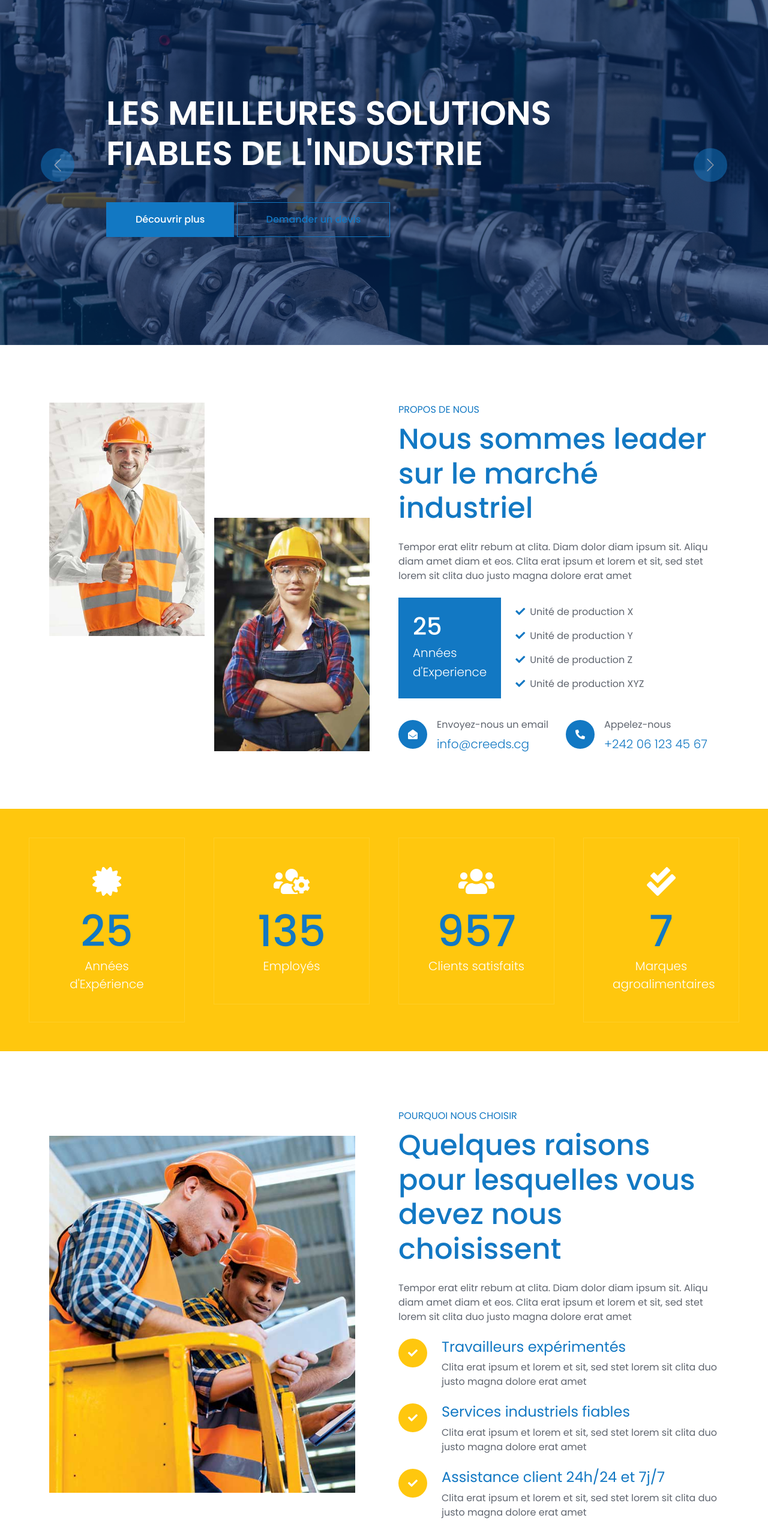
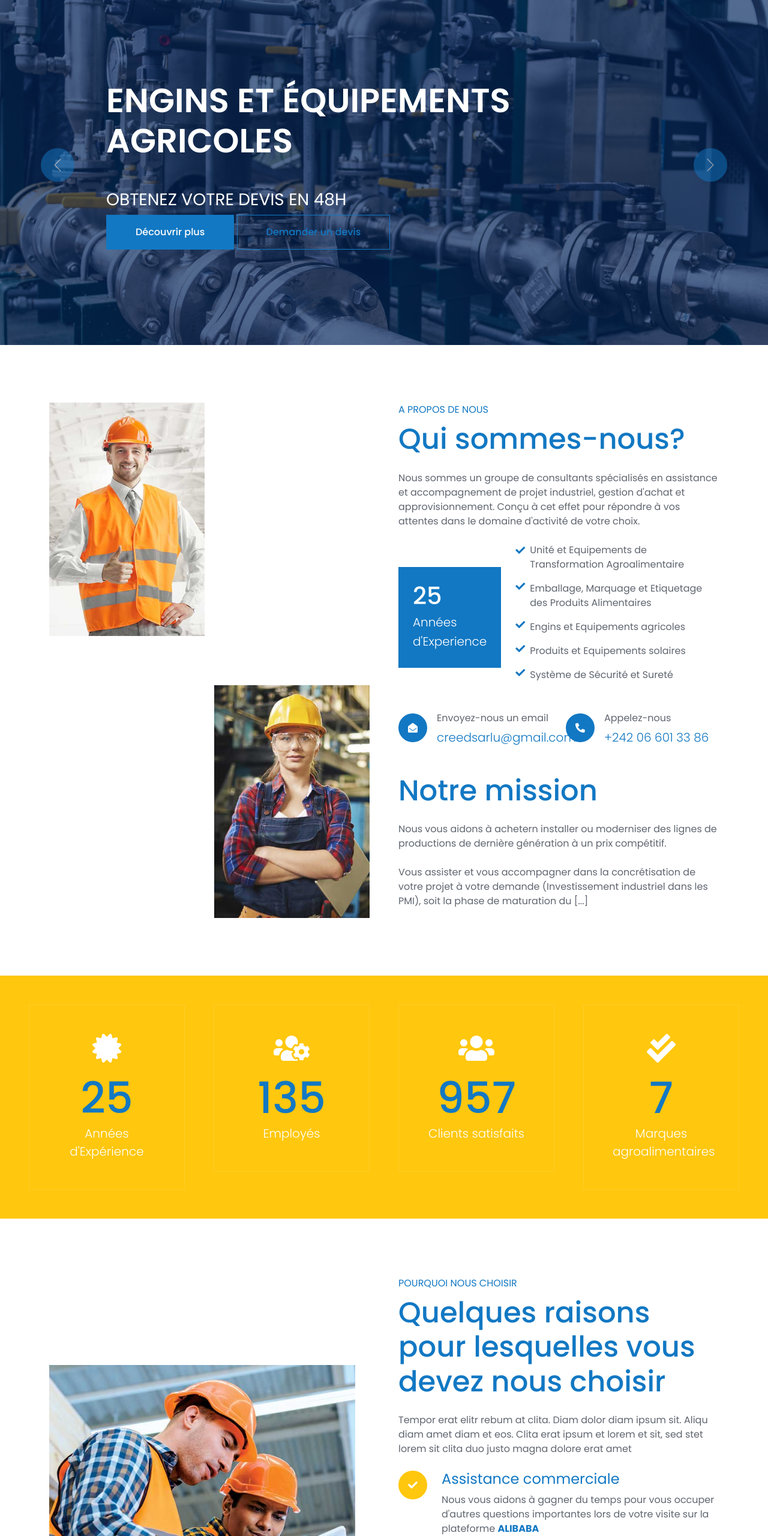
Before and after one commit to vangsyprince/creeds.cg, a plain HTML site: page index.html in a window 1280 px wide. Shown: the part 140-2700 px from the top of the page at 60% size. Drawn offline with nearby package versions, Linux system fonts and the light colour scheme.

Commit message:
24-11-2022-13-31

```diff
--- a/index.html
+++ b/index.html
@@ -137,8 +137,8 @@
                         <div class="container">
                             <div class="row justify-content-center">
                                 <div class="col-lg-10 text-start">
-                                    <h1 class="display-4 text-white mb-5 animated slideInRight">Partenaire n°1 pour des solutions de production
-                                        durables</h1>
+                                    <h1 class="display-4 text-white animated slideInRight">Unités et équipements de transformation</h1>
+                                    <h3 class=" fw-medium text-white text-uppercase animated slideInRight">Obtenez votre devis en 48H</h3>
                                         <a href="" class="btn btn-primary py-3 px-5 animated slideInLeft">Découvrir plus</a>
                                         <a href="" class="btn btn-outline-primary animated slideInRight py-3 px-5 mar-to" data-bs-toggle="modal" data-bs-target="#ModalDevis">Demander un devis </a>
                                     </div>
@@ -152,7 +152,8 @@
                         <div class="container">
                             <div class="row justify-content-center">
                                 <div class="col-lg-10 text-start">
-                                    <h1 class="display-4 text-white mb-5 animated slideInRight">Les meilleures solutions fiables de l'industrie</h1>
+                                    <h1 class="display-4 text-white mb-5 animated slideInRight">Engins et équipements agricoles</h1>
+                                    <h3 class=" fw-medium text-white text-uppercase animated slideInRight">Obtenez votre devis en 48H</h3>
                                     <a href="" class="btn btn-primary py-3 px-5 animated slideInLeft">Découvrir plus</a>
                                     <a href="" class="btn btn-outline-primary animated slideInRight py-3 px-5 mar-to" data-bs-toggle="modal" data-bs-target="#ModalDevis">Demander un devis </a>
 
@@ -167,24 +168,11 @@
                         <div class="container">
                             <div class="row justify-content-center">
                                 <div class="col-lg-10 text-start">
-                                    <h1 class="display-4 text-white mb-5 animated slideInRight">Maximisez le potentiel de votre toiture avec nos panneaux solaires</h1>
+                                    <h1 class="display-4 text-white animated slideInRight">Produits solaires et système de sécurité/sureté</h1>
+                                    <h3 class=" fw-medium text-white text-uppercase animated slideInRight">Obtenez votre devis en 48H</h3>
                                     <a href="" class="btn btn-primary py-3 px-5 animated slideInLeft">Découvrir plus</a>
                                     <a href="" class="btn btn-outline-primary animated slideInRight py-3 px-5 mar-to" data-bs-toggle="modal" data-bs-target="#ModalDevis">Demander un devis </a>
 
-                                </div>
-                            </div>
-                        </div>
-                    </div>
-                </div>
-                <div class="carousel-item">
-                    <img class="w-100" src="img/banner-3.jpg" alt="Image">
-                    <div class="carousel-caption">
-                        <div class="container">
-                            <div class="row justify-content-center">
-                                <div class="col-lg-10 text-start">
-                                    <h1 class="display-4 text-white mb-5 animated slideInRight">Découvrez nos produits agroalimentaires</h1>
-                                    <a href="" class="btn btn-primary py-3 px-5 animated slideInLeft">Découvrir plus</a>
-                                    <a href="" class="btn btn-outline-primary animated slideInRight py-3 px-5 mar-to" data-bs-toggle="modal" data-bs-target="#ModalDevis">Demander un devis </a>
                                 </div>
                             </div>
                         </div>
@@ -219,10 +207,9 @@
                     </div>
                 </div>
                 <div class="col-lg-6 wow fadeIn" data-wow-delay="0.5s">
-                    <p class="fw-medium text-uppercase text-primary mb-2">Propos de nous</p>
-                    <h1 class="display-5 mb-4">Nous sommes leader sur le marché industriel</h1>
-                    <p class="mb-4">Tempor erat elitr rebum at clita. Diam dolor diam ipsum sit. Aliqu diam amet diam et
-                        eos. Clita erat ipsum et lorem et sit, sed stet lorem sit clita duo justo magna dolore erat amet
+                    <p class="fw-medium text-uppercase text-primary mb-2"> A Propos de nous</p>
+                    <h1 class="display-5 mb-4">Qui sommes-nous?</h1>
+                    <p class="mb-4">Nous sommes un groupe de consultants spécialisés en assistance et accompagnement de projet industriel, gestion d'achat et approvisionnement. Conçu à cet effet pour répondre à vos attentes dans le domaine d'activité de votre choix.
                     </p>
                     <div class="d-flex align-items-center mb-4">
                         <div class="flex-shrink-0 bg-primary p-4">
@@ -231,10 +218,11 @@
                             <h5 class="text-white">d'Experience</h5>
                         </div>
                         <div class="ms-4">
-                            <p><i class="fa fa-check text-primary me-2"></i>Unité de production X</p>
-                            <p><i class="fa fa-check text-primary me-2"></i>Unité de production Y</p>
-                            <p><i class="fa fa-check text-primary me-2"></i>Unité de production Z</p>
-                            <p class="mb-0"><i class="fa fa-check text-primary me-2"></i>Unité de production XYZ</p>
+                            <div class="mb-0 d-flex"><i class="fa fa-check text-primary me-2 mt-1"></i><p>Unité et Equipements de Transformation Agroalimentaire</p></div>
+                            <div class="mb-0 d-flex"><i class="fa fa-check text-primary me-2"></i><p>Emballage, Marquage et Etiquetage des Produits Alimentaires</p></div>
+                            <div class="mb-0 d-flex"><i class="fa fa-check text-primary me-2"></i><p>Engins et Equipements agricoles</p></div>
+                            <div class="mb-0 d-flex"><i class="fa fa-check text-primary me-2"></i><p>Produits et Equipements solaires</p></div>
+                            <div class="mb-0 d-flex"><i class="fa fa-check text-primary me-2"></i><p>Système de Sécurité et Sureté</p></div>
                         </div>
                     </div>
                     <div class="row pt-2">
@@ -245,7 +233,7 @@
                                 </div>
                                 <div class="ms-3">
                                     <p class="mb-2">Envoyez-nous un email</p>
-                                    <h5 class="mb-0">info@creeds.cg</h5>
+                                    <h5 class="mb-0">creedsarlu@gmail.com</h5>
                                 </div>
                             </div>
                         </div>
@@ -256,11 +244,17 @@
                                 </div>
                                 <div class="ms-3">
                                     <p class="mb-2">Appelez-nous</p>
-                                    <h5 class="mb-0">+242 06 123 45 67</h5>
+                                    <h5 class="mb-0">+242 06 601 33 86</h5>
                                 </div>
                             </div>
                         </div>
                     </div>
+                    <!-- Debut notre mission -->
+                    <h1 class="display-5 mb-4 mt-5">Notre mission</h1>
+                    <p class="mb-4">Nous vous aidons à achetern installer ou moderniser des lignes de productions de dernière génération à un prix compétitif.</p>
+                    <p>Vous assister et vous accompagner dans la concrétisation de votre projet à votre demande (Investissement industriel dans les PMI), soit la phase de maturation du [...]</p>
+                    <!-- Fin notre mission -->
+
                 </div>
             </div>
         </div>
@@ -315,7 +309,7 @@
                 </div>
                 <div class="col-lg-6 wow fadeInUp" data-wow-delay="0.5s">
                     <p class="fw-medium text-uppercase text-primary mb-2">Pourquoi nous choisir</p>
-                    <h1 class="display-5 mb-4">Quelques raisons pour lesquelles vous devez nous choisissent</h1>
+                    <h1 class="display-5 mb-4">Quelques raisons pour lesquelles vous devez nous choisir</h1>
                     <p class="mb-4">Tempor erat elitr rebum at clita. Diam dolor diam ipsum sit. Aliqu diam amet diam et
                         eos. Clita erat ipsum et lorem et sit, sed stet lorem sit clita duo justo magna dolore erat amet
                     </p>
@@ -326,9 +320,8 @@
                                     <i class="fa fa-check text-white"></i>
                                 </div>
                                 <div class="ms-4">
-                                    <h4>Travailleurs expérimentés</h4>
-                                    <span>Clita erat ipsum et lorem et sit, sed stet lorem sit clita duo justo magna
-                                        dolore erat amet</span>
+                                    <h4>Assistance commerciale</h4>
+                                    <span>Nous vous aidons à gagner du temps pour vous occuper d'autres questions importantes lors de votre visite sur la plateforme <strong><a href="">ALIBABA</a></strong></span>
                                 </div>
                             </div>
                         </div>
@@ -338,9 +331,8 @@
                                     <i class="fa fa-check text-white"></i>
                                 </div>
                                 <div class="ms-4">
-                                    <h4>Services industriels fiables</h4>
-                                    <span>Clita erat ipsum et lorem et sit, sed stet lorem sit clita duo justo magna
-                                        dolore erat amet</span>
+                                    <h4>Equipe expérimentée et multilingue</h4>
+                                    <span>Débarrassez-vous de vos soucis liés aux relations avec les fabricants chinois. Importez en toute sécurité et de manière rentable sachant que vous avez une équipe d'experts parlant Chinois et Anglais derrière vous!</span>
                                 </div>
                             </div>
                         </div>
@@ -350,9 +342,11 @@
                                     <i class="fa fa-check text-white"></i>
                                 </div>
                                 <div class="ms-4">
-                                    <h4>Assistance client 24h/24 et 7j/7</h4>
-                                    <span>Clita erat ipsum et lorem et sit, sed stet lorem sit clita duo justo magna
-                                        dolore erat amet</span>
+                                    <h4>Gestion des fournisseurs</h4>
+                                    <span>Vous traitez actuellement avec une entreprise en chinoise mais les choses se perdent dans la traduction? <br>
+                                    Etes-vous frustré par les temps de réponse lents, les augmentations de prix constantes ou les retards de livraison? <br>
+                                    Nous pouvons prendre en charge la gestion de votre (vos) fournisseurs(s) actuel(s), cela devient donc notre defi et non
+                                    votre casse-tête. Lorsque nous faisons cela, les fournisseurs sont généralement aussi soulagés que vous!</span>
                                 </div>
                             </div>
                         </div>
@@ -381,7 +375,7 @@
                         <div class="service-detail">
                             <div class="service-title">
                                 <hr class="w-25">
-                                <h3 class="mb-0">Importation et Distribution des unités de production</h3>
+                                <h3 class="mb-0">Unité de production</h3>
                                 <hr class="w-25">
                             </div>
                             <div class="service-text">
@@ -401,7 +395,7 @@
                         <div class="service-detail">
                             <div class="service-title">
                                 <hr class="w-25">
-                                <h3 class="mb-0">Machine Agricoles</h3>
+                                <h3 class="mb-0">Engins et équipements</h3>
                                 <hr class="w-25">
                             </div>
                             <div class="service-text">
@@ -421,12 +415,11 @@
                         <div class="service-detail">
                             <div class="service-title">
                                 <hr class="w-25">
-                                <h3 class="mb-0">Panneaux solaires</h3>
+                                <h3 class="mb-0">SOLAIRE</h3>
                                 <hr class="w-25">
                             </div>
                             <div class="service-text">
-                                <p class="text-white mb-0">Erat ipsum justo amet duo et elitr dolor, est duo duo eos
-                                    lorem sed diam stet diam sed stet.</p>
+                                <p class="text-white mb-0">Nous commercialisons des kits solaires prêts à l'emploi ou des composants en detail</p>
                             </div>
                         </div>
                         <a class="btn btn-light" href="">Voir Plus</a>
@@ -439,9 +432,9 @@
 
 
     <!-- Project Start -->
-    <div class="container-fluid bg-dark pt-5 my-5 px-0">
+    <div class="container-fluid bg-dark pt-3 my-5 px-0">
         <div class="text-center mx-auto mt-5 wow fadeIn" data-wow-delay="0.1s" style="max-width: 600px;">
-            <p class="fw-medium text-uppercase text-primary mb-2">Nos produits</p>
+            <p class="fw-medium text-uppercase text-white mb-2">Produits</p>
             <h1 class="display-5 text-white mb-5">Découvrez nos produits sur le marché</h1>
         </div>
         <div class="owl-carousel project-carousel wow fadeIn" data-wow-delay="0.1s">
```
